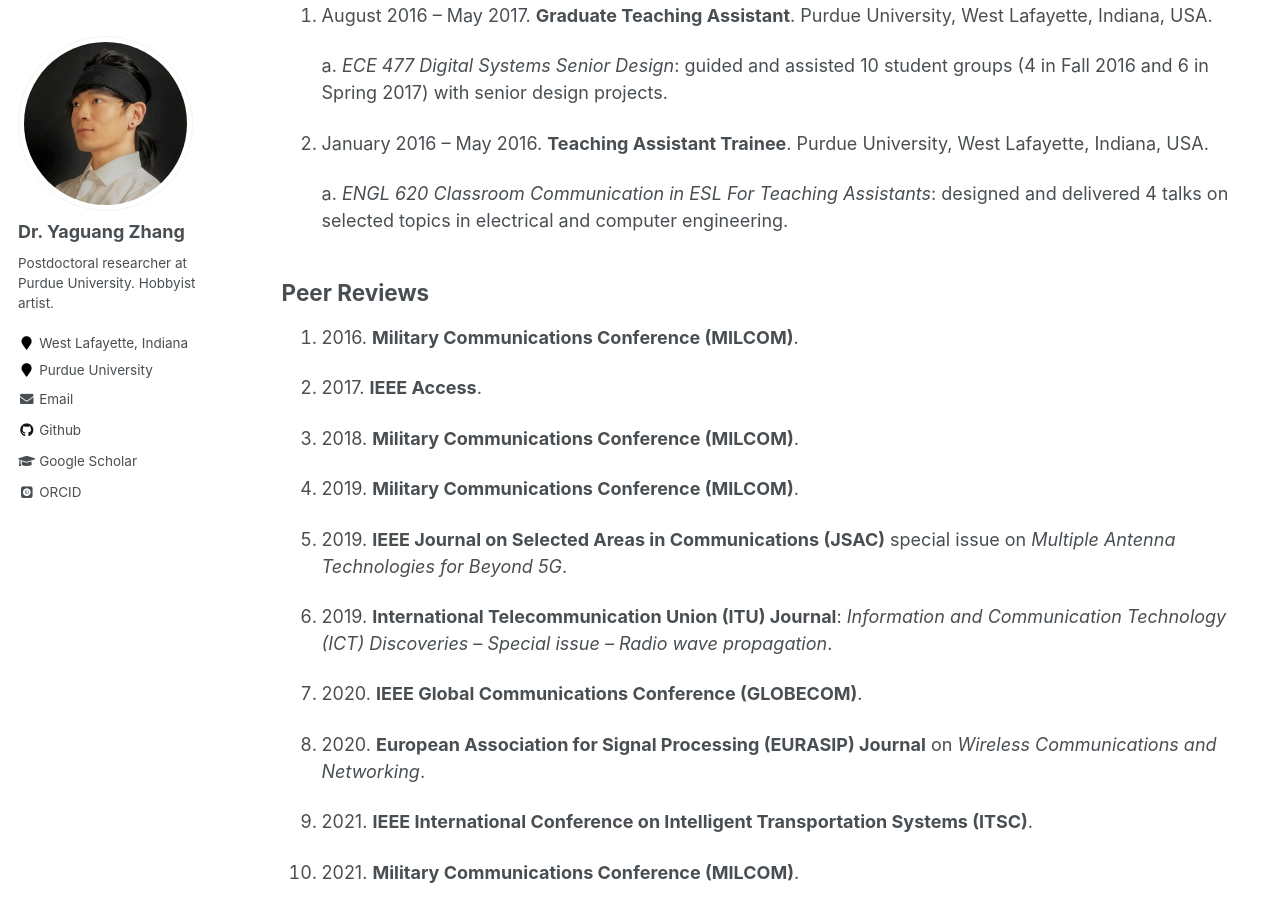
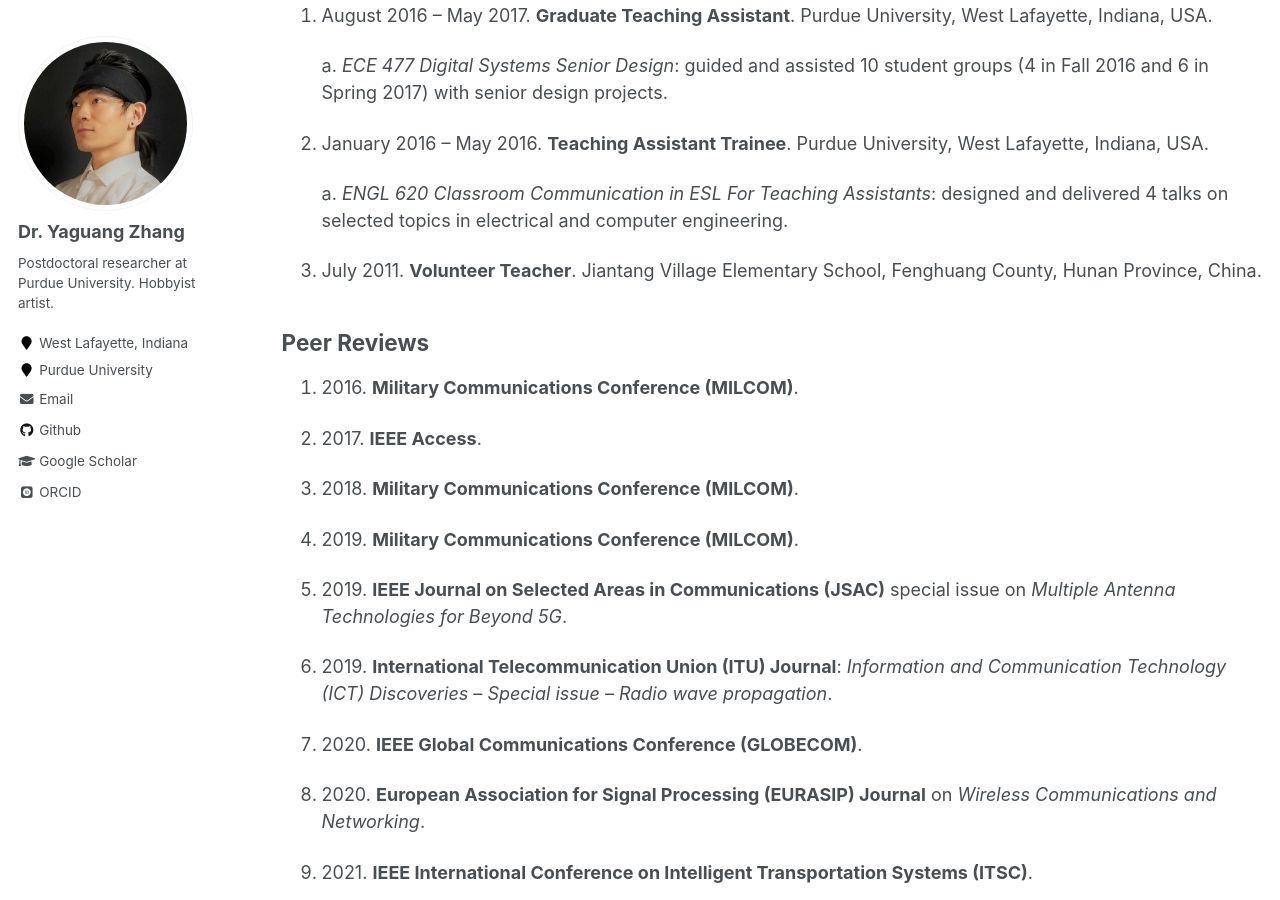
Before and after one commit to YaguangZhang/yaguangzhang.github.io, a Jekyll site: the page built from _pages/professional_experience.md, in a window 1280 px wide and 900 px high, scrolled down 1226 px. Built offline with Jekyll 4.4.1, drawn with Linux system fonts in a browser that asks for light colours; some web fonts are replaced; some of the changed lines change nothing that is shown; some of the changed text lies outside the part shown.

Commit message:
Update teaching experience.

```diff
--- a/_pages/professional_experience.md
+++ b/_pages/professional_experience.md
@@ -45,6 +45,8 @@ Teaching Experience in Reverse-Chronological Order
 2.  January 2016 -- May 2016. **Teaching Assistant Trainee**. Purdue University, West Lafayette, Indiana, USA.
 
     a.  *ENGL 620 Classroom Communication in ESL For Teaching Assistants*: designed and delivered 4 talks on selected topics in electrical and computer engineering.
+
+3.  July 2011. **Volunteer Teacher**. Jiantang Village Elementary School, Fenghuang County, Hunan Province, China.
 
 Peer Reviews
 ------------
@@ -145,7 +147,7 @@ Career Development in Reverse-Chronological Order
 
 13. January 2015 -- December 2021. **Student Member**. *Institute of Electrical and Electronics Engineers (IEEE)*.
 
-Programming Projects
+Open-Source Projects
 --------------------
 
 1.  **\[Android\] Pavement Patching Tracker**: a GPS logger for tracking pavement patching based on Combine Kart Truck.
```
